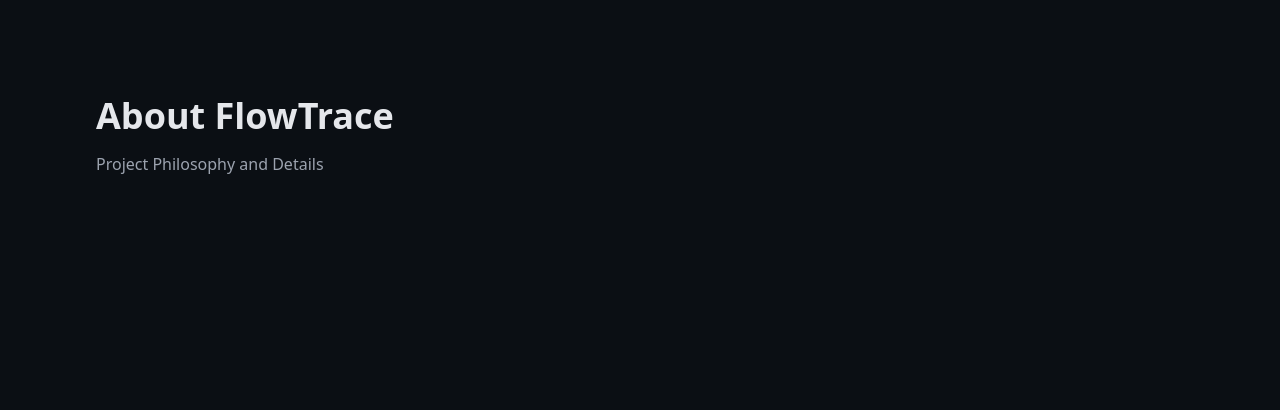
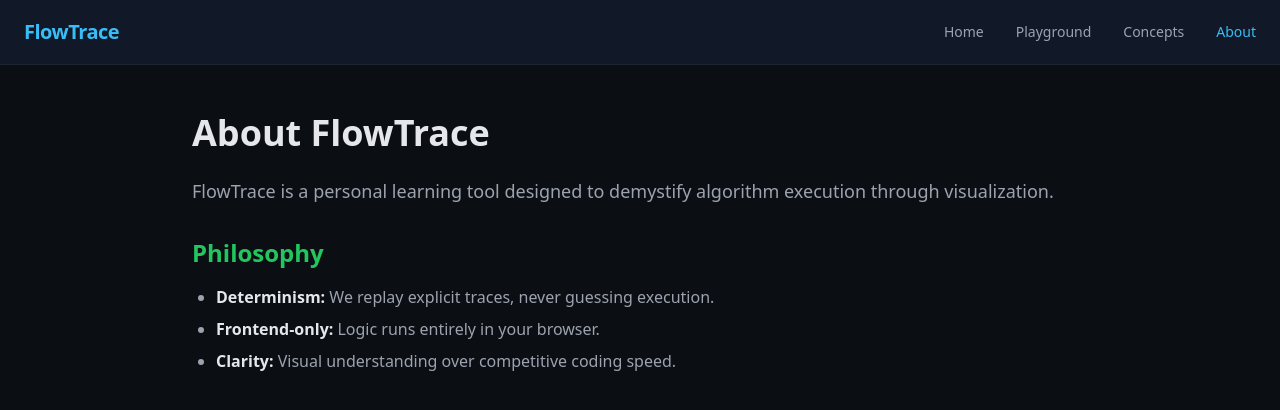
Before and after one commit to Phoenixarjun/FlowTrace, a Next.js app: page /about in a window 1280 px wide. Shown: the top 410 px of the page. Built offline with nearby package versions, Linux system fonts and the light colour scheme.

Commit message:
feat: add application layout and navigation shell

```diff
--- a/app/about/page.tsx
+++ b/app/about/page.tsx
@@ -1,8 +1,34 @@
 export default function AboutPage() {
   return (
-    <main className="min-h-screen p-24">
-      <h1 className="text-4xl font-bold text-flow-text mb-4">About FlowTrace</h1>
-      <p className="text-flow-text-muted">Project Philosophy and Details</p>
+    <main className="flex-1 p-12">
+      <div className="max-w-4xl mx-auto space-y-6">
+        <h1 className="text-4xl font-bold text-flow-text">About FlowTrace</h1>
+
+        <div className="prose prose-invert max-w-none text-flow-text-muted">
+          <p className="text-lg">
+            FlowTrace is a personal learning tool designed to demystify algorithm
+            execution through visualization.
+          </p>
+
+          <h2 className="text-2xl font-semibold text-flow-accent-secondary mt-8 mb-4">
+            Philosophy
+          </h2>
+          <ul className="list-disc pl-6 space-y-2">
+            <li>
+              <strong className="text-flow-text">Determinism:</strong> We replay
+              explicit traces, never guessing execution.
+            </li>
+            <li>
+              <strong className="text-flow-text">Frontend-only:</strong> Logic
+              runs entirely in your browser.
+            </li>
+            <li>
+              <strong className="text-flow-text"> Clarity:</strong> Visual
+              understanding over competitive coding speed.
+            </li>
+          </ul>
+        </div>
+      </div>
     </main>
   );
 }
--- a/app/concepts/page.tsx
+++ b/app/concepts/page.tsx
@@ -1,8 +1,26 @@
 export default function ConceptsPage() {
+  const concepts = [
+    "Recursion",
+    "DFS / BFS",
+    "Linked Lists",
+    "Trees"
+  ];
+
   return (
-    <main className="min-h-screen p-24">
-      <h1 className="text-4xl font-bold text-flow-text mb-4">Concepts</h1>
-      <p className="text-flow-text-muted">Algorithm Library (Coming Soon)</p>
+    <main className="flex-1 p-12">
+      <div className="max-w-4xl mx-auto">
+        <h1 className="text-4xl font-bold text-flow-text mb-6">Concepts</h1>
+        <ul className="space-y-4">
+          {concepts.map((concept) => (
+            <li
+              key={concept}
+              className="p-4 bg-flow-surface rounded border border-white/5 text-flow-text-muted hover:text-flow-text transition-colors"
+            >
+              {concept}
+            </li>
+          ))}
+        </ul>
+      </div>
     </main>
   );
 }
--- a/app/layout.tsx
+++ b/app/layout.tsx
@@ -1,4 +1,5 @@
 import type { Metadata } from "next";
+import Navbar from "@/components/Navbar";
 import "./globals.css";
 
 export const metadata: Metadata = {
@@ -13,7 +14,8 @@
 }>) {
   return (
     <html lang="en">
-      <body className="bg-flow-bg text-flow-text antialiased min-h-screen">
+      <body className="bg-flow-bg text-flow-text antialiased min-h-screen flex flex-col">
+        <Navbar />
         {children}
       </body>
     </html>
--- a/app/page.tsx
+++ b/app/page.tsx
@@ -1,11 +1,11 @@
 export default function Home() {
   return (
-    <main className="flex min-h-screen flex-col items-center justify-center p-24">
-      <h1 className="text-6xl font-bold text-flow-accent-primary mb-4">
+    <main className="flex flex-1 flex-col items-center justify-center p-24 text-center">
+      <h1 className="text-6xl font-bold text-flow-accent-primary mb-6 tracking-tight">
         FlowTrace
       </h1>
-      <p className="text-xl text-flow-text-muted">
-        Frontend-only algorithm execution visualizer
+      <p className="text-xl text-flow-text-muted max-w-2xl">
+        A visual execution player for understanding algorithms.
       </p>
     </main>
   );
--- a/app/playground/page.tsx
+++ b/app/playground/page.tsx
@@ -1,8 +1,12 @@
 export default function PlaygroundPage() {
   return (
-    <main className="min-h-screen p-24">
-      <h1 className="text-4xl font-bold text-flow-text mb-4">Playground</h1>
-      <p className="text-flow-text-muted">Runtime Trace Injection (Coming Soon)</p>
+    <main className="flex-1 p-12">
+      <div className="max-w-4xl mx-auto">
+        <h1 className="text-4xl font-bold text-flow-text mb-2">Playground</h1>
+        <p className="text-flow-text-muted">
+          Paste an execution trace to replay algorithm flow.
+        </p>
+      </div>
     </main>
   );
 }
--- /dev/null
+++ b/components/Navbar.tsx
@@ -0,0 +1,43 @@
+"use client";
+
+import Link from "next/link";
+import { usePathname } from "next/navigation";
+
+export default function Navbar() {
+  const pathname = usePathname();
+
+  const links = [
+    { href: "/", label: "Home" },
+    { href: "/playground", label: "Playground" },
+    { href: "/concepts", label: "Concepts" },
+    { href: "/about", label: "About" },
+  ];
+
+  return (
+    <nav className="bg-flow-surface border-b border-white/5">
+      <div className="max-w-7xl mx-auto px-6 h-16 flex items-center justify-between">
+        <span className="text-xl font-bold text-flow-accent-primary tracking-tight">
+          FlowTrace
+        </span>
+        <div className="flex gap-8">
+          {links.map((link) => {
+            const isActive = pathname === link.href;
+            return (
+              <Link
+                key={link.href}
+                href={link.href}
+                className={`text-sm font-medium transition-colors ${
+                  isActive
+                    ? "text-flow-accent-primary"
+                    : "text-flow-text-muted hover:text-flow-text"
+                }`}
+              >
+                {link.label}
+              </Link>
+            );
+          })}
+        </div>
+      </div>
+    </nav>
+  );
+}
```
